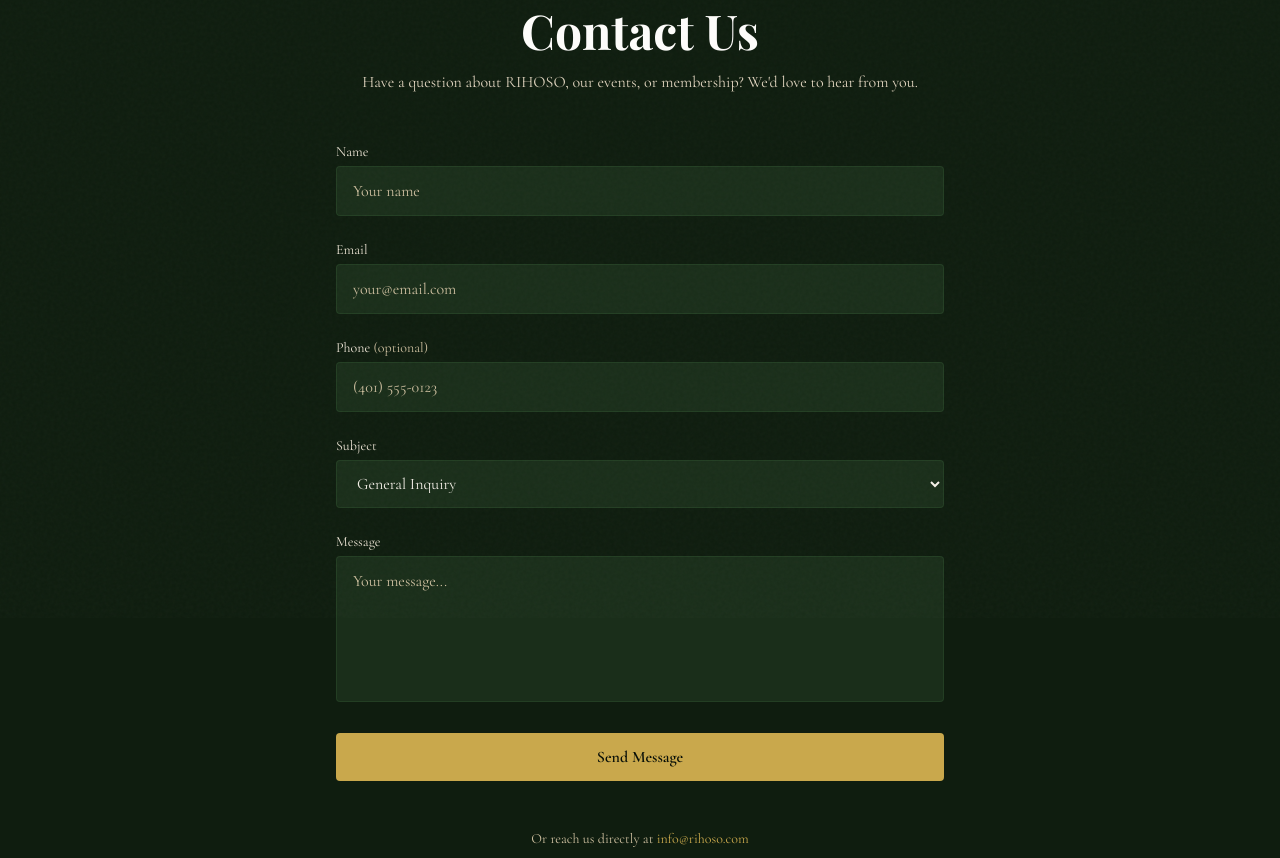
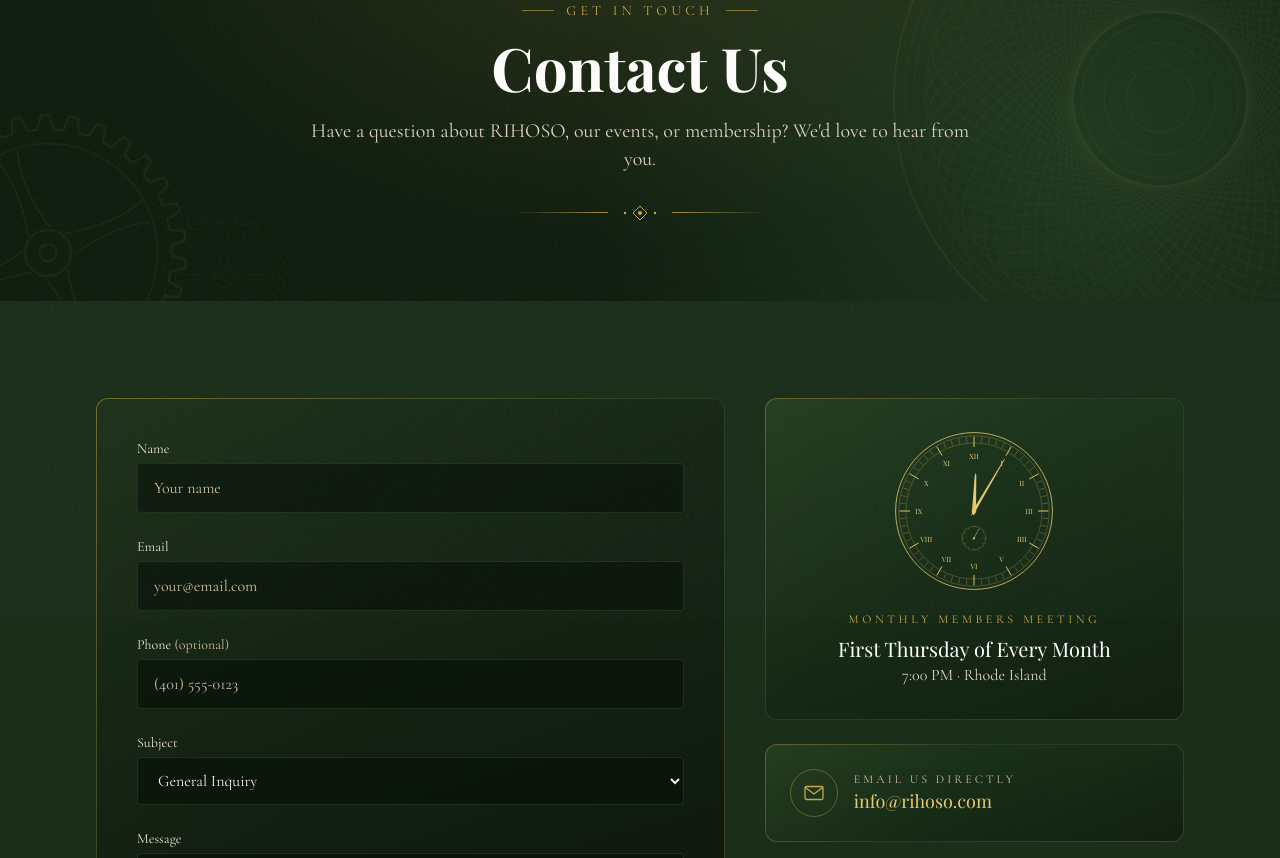
Before and after one commit to brandonsalomon-ui/rihoso-website, a Next.js app: page /contact in a window 1280 px wide. Shown: the part 182-1040 px from the top of the page. Built offline with nearby package versions, Linux system fonts and the light colour scheme; a web font is replaced by a local one.

Commit message:
Graphics refresh: contact page

```diff
--- a/src/app/contact/page.tsx
+++ b/src/app/contact/page.tsx
@@ -2,6 +2,12 @@
 
 import type { FormEvent } from "react";
 import { useState } from "react";
+import PageHero from "@/components/PageHero";
+import LiveDial from "@/components/LiveDial";
+import { Icon } from "@/components/ornaments";
+import { EVENTS } from "@/lib/events";
+
+const MEETING = EVENTS.find((e) => e.recurring);
 
 export default function ContactPage() {
   const [submitted, setSubmitted] = useState(false);
@@ -30,17 +36,15 @@ export default function ContactPage() {
   }
 
   return (
-    <section className="py-20 bg-forest-900">
-      <div className="max-w-2xl mx-auto px-4 sm:px-6 lg:px-8">
-        <p className="text-gold-400 text-sm uppercase tracking-[0.2em] mb-2 text-center">
-          Get in Touch
-        </p>
-        <h1 className="text-4xl sm:text-5xl font-display font-bold text-cream-50 mb-4 text-center">
-          Contact Us
-        </h1>
-        <p className="text-center text-cream-300 mb-12">
-          Have a question about RIHOSO, our events, or membership? We&apos;d love to hear from you.
-        </p>
+    <>
+    <PageHero
+      eyebrow="Get in Touch"
+      title="Contact Us"
+      subtitle="Have a question about RIHOSO, our events, or membership? We'd love to hear from you."
+    />
+    <section className="py-20 sm:py-24 bg-forest-800">
+      <div className="max-w-6xl mx-auto px-4 sm:px-6 lg:px-8 grid lg:grid-cols-[1.5fr_1fr] gap-10 items-start">
+        <div className="panel-lux rounded-xl p-6 sm:p-10">
 
         {submitted ? (
           <div className="text-center bg-forest-800/60 border border-gold-400/30 rounded-lg p-8">
@@ -61,7 +65,7 @@ export default function ContactPage() {
                 name="name"
                 autoComplete="name"
                 required
-                className="w-full bg-forest-800 border border-forest-600/50 rounded px-4 py-3 text-cream-100 placeholder-cream-400 focus:outline-none focus:border-gold-400/60 transition-colors"
+                className="w-full bg-forest-950/60 border border-forest-600/50 rounded px-4 py-3 text-cream-100 placeholder-cream-400 focus:outline-none focus:border-gold-400/60 transition-colors"
                 placeholder="Your name"
               />
             </div>
@@ -76,7 +80,7 @@ export default function ContactPage() {
                 name="email"
                 autoComplete="email"
                 required
-                className="w-full bg-forest-800 border border-forest-600/50 rounded px-4 py-3 text-cream-100 placeholder-cream-400 focus:outline-none focus:border-gold-400/60 transition-colors"
+                className="w-full bg-forest-950/60 border border-forest-600/50 rounded px-4 py-3 text-cream-100 placeholder-cream-400 focus:outline-none focus:border-gold-400/60 transition-colors"
                 placeholder="your@email.com"
               />
             </div>
@@ -90,7 +94,7 @@ export default function ContactPage() {
                 id="phone"
                 name="phone"
                 autoComplete="tel"
-                className="w-full bg-forest-800 border border-forest-600/50 rounded px-4 py-3 text-cream-100 placeholder-cream-400 focus:outline-none focus:border-gold-400/60 transition-colors"
+                className="w-full bg-forest-950/60 border border-forest-600/50 rounded px-4 py-3 text-cream-100 placeholder-cream-400 focus:outline-none focus:border-gold-400/60 transition-colors"
                 placeholder="(401) 555-0123"
               />
             </div>
@@ -102,7 +106,7 @@ export default function ContactPage() {
               <select
                 id="subject"
                 name="subject"
-                className="w-full bg-forest-800 border border-forest-600/50 rounded px-4 py-3 text-cream-100 focus:outline-none focus:border-gold-400/60 transition-colors"
+                className="w-full bg-forest-950/60 border border-forest-600/50 rounded px-4 py-3 text-cream-100 focus:outline-none focus:border-gold-400/60 transition-colors"
               >
                 <option value="general">General Inquiry</option>
                 <option value="membership">Membership Question</option>
@@ -121,7 +125,7 @@ export default function ContactPage() {
                 name="message"
                 rows={5}
                 required
-                className="w-full bg-forest-800 border border-forest-600/50 rounded px-4 py-3 text-cream-100 placeholder-cream-400 focus:outline-none focus:border-gold-400/60 transition-colors resize-none"
+                className="w-full bg-forest-950/60 border border-forest-600/50 rounded px-4 py-3 text-cream-100 placeholder-cream-400 focus:outline-none focus:border-gold-400/60 transition-colors resize-none"
                 placeholder="Your message..."
               />
             </div>
@@ -142,21 +146,43 @@ export default function ContactPage() {
             <button
               type="submit"
               disabled={sending}
-              className="w-full bg-gold-400 text-forest-950 py-3 rounded font-semibold hover:bg-gold-300 transition-colors disabled:opacity-60"
+              className="btn-gold w-full py-3 rounded font-semibold tracking-wide disabled:opacity-60"
             >
               {sending ? "Sending…" : "Send Message"}
             </button>
           </form>
         )}
 
-        <div className="mt-12 text-center text-cream-400 text-sm">
-          <p>Or reach us directly at{" "}
-            <a href="mailto:info@rihoso.com" className="text-gold-400 hover:text-gold-300 transition-colors">
-              info@rihoso.com
-            </a>
-          </p>
         </div>
+
+        <aside className="space-y-6 lg:sticky lg:top-32">
+          <div className="card-lux rounded-xl p-8 text-center">
+            <LiveDial className="w-40 h-40 mx-auto text-gold-300" />
+            {MEETING && (
+              <>
+                <p className="mt-5 text-xs uppercase tracking-[0.3em] text-gold-400">{MEETING.shortTitle ?? MEETING.title}</p>
+                <p className="mt-2 font-display text-xl text-cream-50">{MEETING.date}</p>
+                <p className="text-cream-300">
+                  {MEETING.time} · {MEETING.location}
+                </p>
+              </>
+            )}
+          </div>
+          <a
+            href="mailto:info@rihoso.com"
+            className="card-lux group rounded-xl p-6 flex items-center gap-4"
+          >
+            <span className="flex items-center justify-center w-12 h-12 rounded-full border border-gold-400/40 text-gold-400 group-hover:bg-gold-400 group-hover:text-forest-950 transition-colors">
+              <Icon name="mail" className="w-6 h-6" />
+            </span>
+            <span>
+              <span className="block text-xs uppercase tracking-[0.25em] text-cream-400">Email us directly</span>
+              <span className="block font-display text-lg text-gold-300">info@rihoso.com</span>
+            </span>
+          </a>
+        </aside>
       </div>
     </section>
+    </>
   );
 }
```
